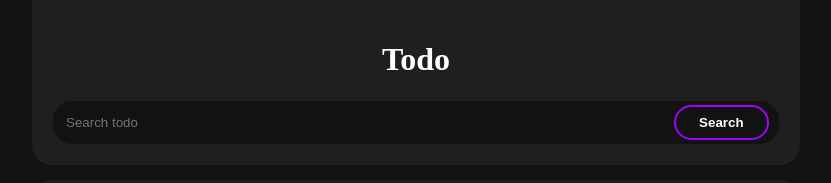
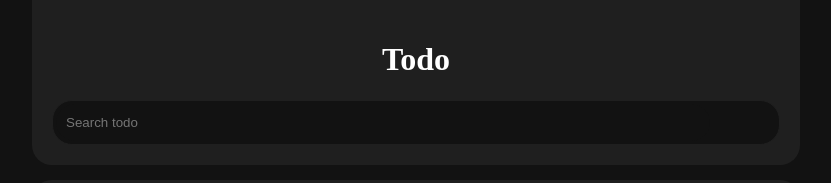
Before and after one commit to ismayil0999/Todo-list-with-html-and-javascript.-DOM-exercise, a plain HTML site: page index.html in a window 1280 px wide. Shown: the top 183 px of the page, without its empty margins (224-1055 px from the left). Drawn offline with nearby package versions, Linux system fonts and the light colour scheme.

Commit message:
Project completed

```diff
--- a/index.html
+++ b/index.html
@@ -16,7 +16,6 @@
          <input type="text" placeholder="Search todo" oninput="searchTodo()"  id="search-input">
 
         </input>
-         <button id="add-btn"  >Search</button>
         </div>
       </div>
       <div id="todos-info">
--- a/style.css
+++ b/style.css
@@ -59,16 +59,6 @@ h1,h3{
     caret-color: rgb(255, 1, 43);
     color: #FAFAFA;
     padding-left: 10px;
-}
-#add-btn{
-    outline: none;
-    background: transparent;
-    color: white;
-    border: 2px solid #a202ff;
-width: 100px;
-border-radius: 20px;
-height: 35px;
-    font-weight: bold;
 }
 
 ul{
```
